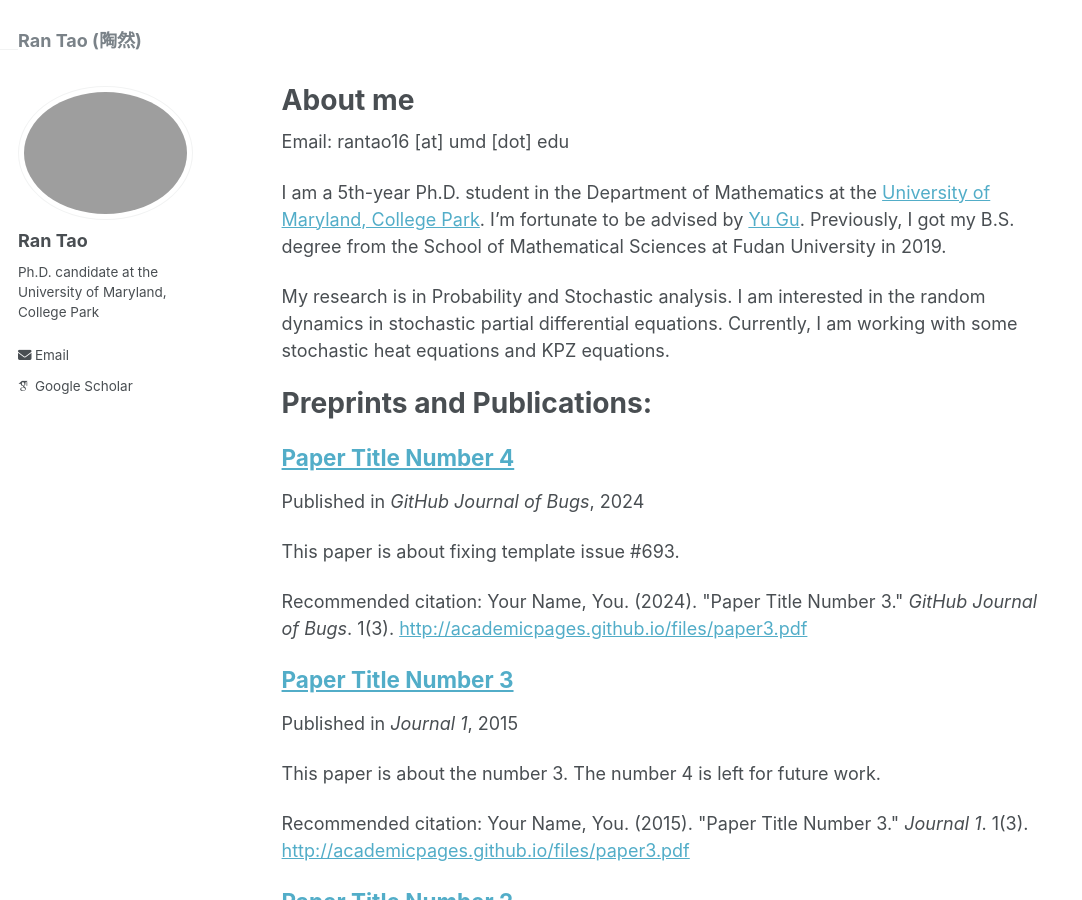
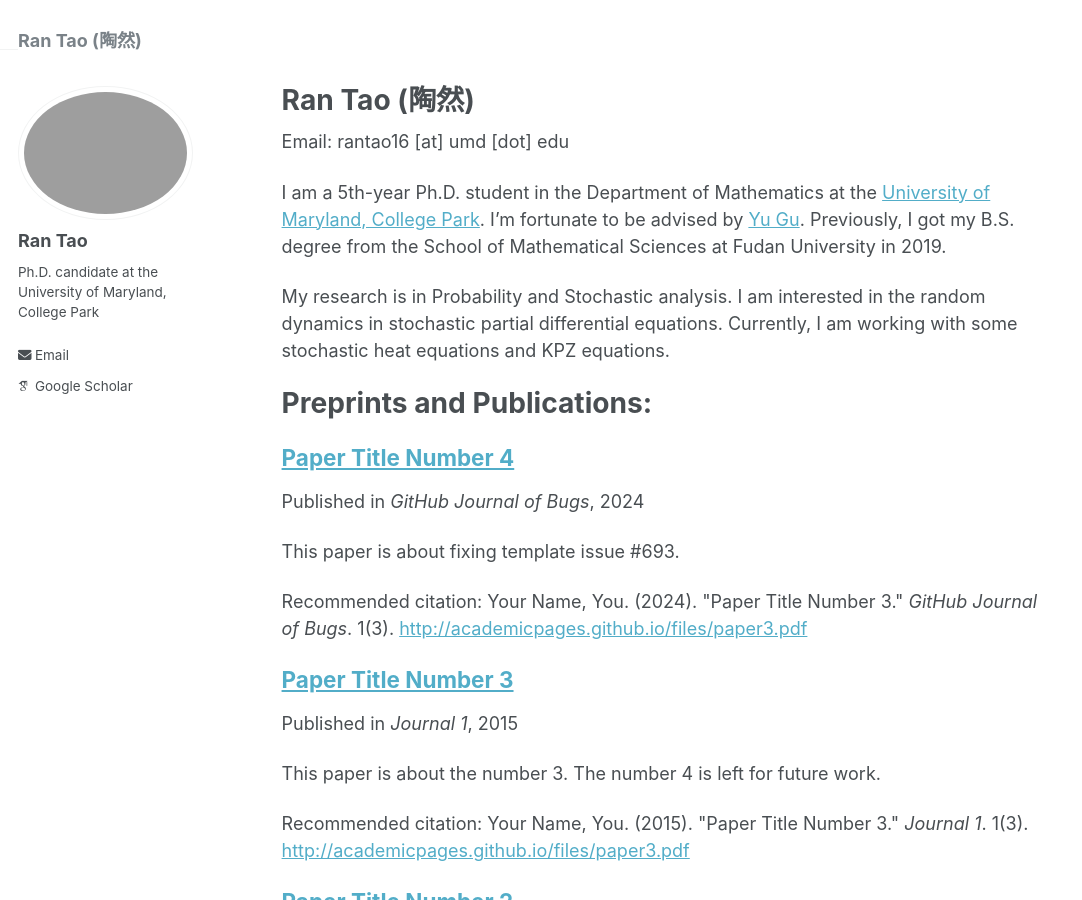
Before and after one commit to rantao16/rantao16.github.io, a Jekyll site: the page built from _pages/about.md, in a window 1280 px wide and 900 px high. Shown: the whole window, without its empty margins (0-1082 px from the left). Built offline with Jekyll 4.4.1, drawn with Linux system fonts in a browser that asks for light colours; some web fonts are replaced.

Commit message:
Update about.md

```diff
--- a/_pages/about.md
+++ b/_pages/about.md
@@ -1,6 +1,6 @@
 ---
 permalink: /
-title: "About me"
+title: "Ran Tao (陶然)"
 author_profile: true
 redirect_from:
   - /about/
```
